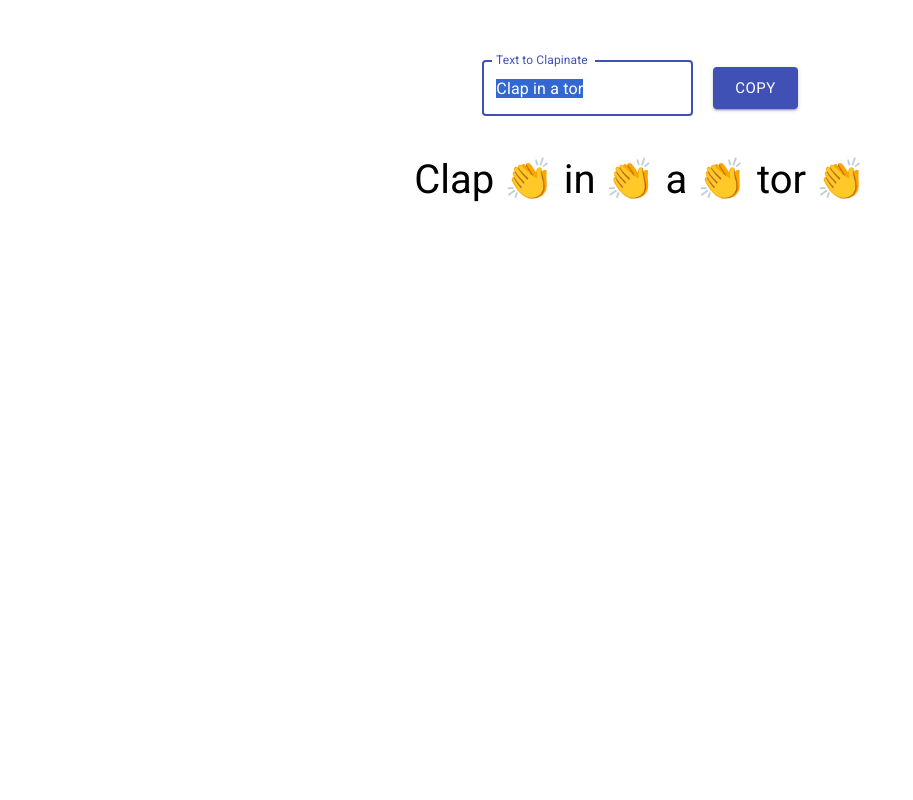
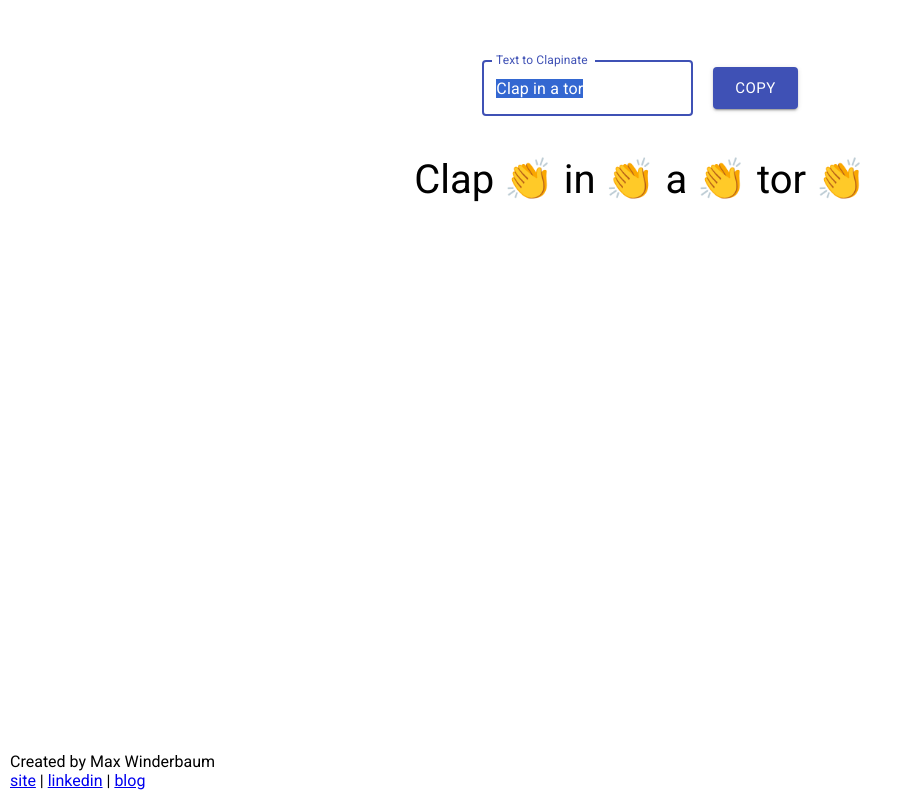
Before and after one commit to max-winderbaum/clapinator, a React (Create React App) app: page / in a window 1280 px wide. Shown: the whole page, without its empty margins (0-913 px from the left). Built offline with nearby package versions, Linux system fonts and the light colour scheme.

Commit message:
Add about

```diff
--- /dev/null
+++ b/src/About.js
@@ -0,0 +1,25 @@
+import React from 'react';
+
+const style = {
+    position: 'fixed',
+    left: 0,
+    bottom: 0,
+    right: 0,
+    paddingLeft: 10,
+    paddingBottom: 10,
+    textAlign: 'left',
+    zIndex: 100,
+    backgroundColor: 'white',
+    fontSize: 16,
+};
+
+function About() {
+    return (
+        <div style={style}>
+            <div>Created by Max Winderbaum</div>
+            <a href="https://maxwinderbaum.com">site</a> | <a href="https://www.linkedin.com/in/maxwinderbaum/">linkedin</a> | <a href="https://blog.maxwinderbaum.com/">blog</a>
+        </div>
+    );
+}
+
+export default About;
--- a/src/App.js
+++ b/src/App.js
@@ -1,5 +1,6 @@
 import React, { useState, useRef, useEffect } from 'react';
 import './App.css';
+import About from './About';
 import copy from 'copy-to-clipboard';
 import TextField from '@material-ui/core/TextField'
 import Button from '@material-ui/core/Button';
@@ -83,6 +84,7 @@ function App() {
       >
         <SnackbarContent message={<span id="message-id">Copied to clipboard!</span>} style={snackbarStyle}></SnackbarContent>
       </Snackbar>
+      <About />
     </div>
   );
 }
```
